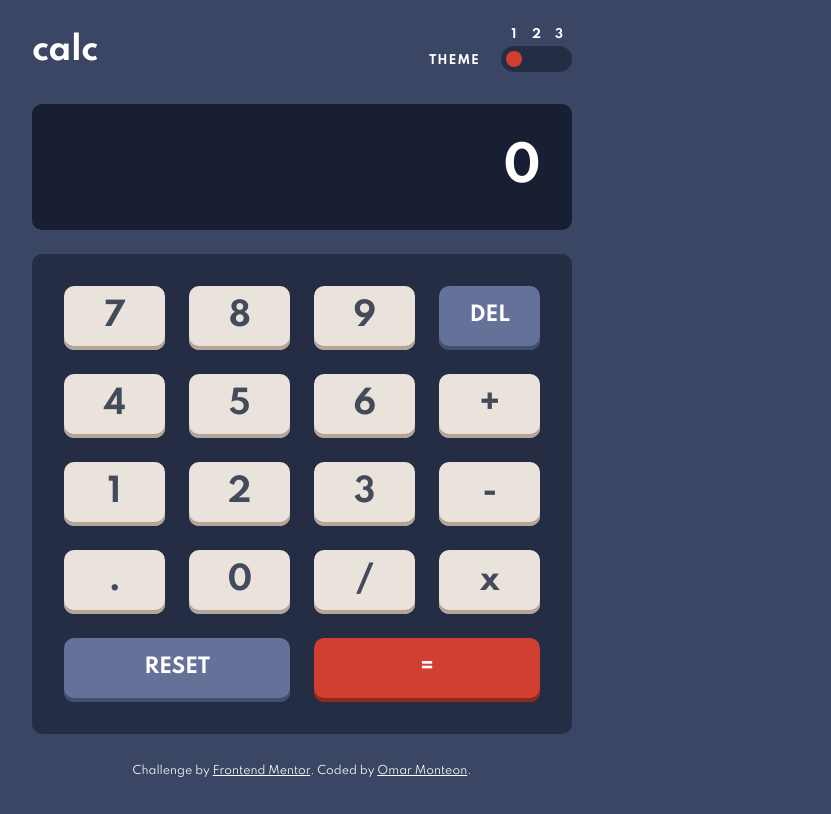
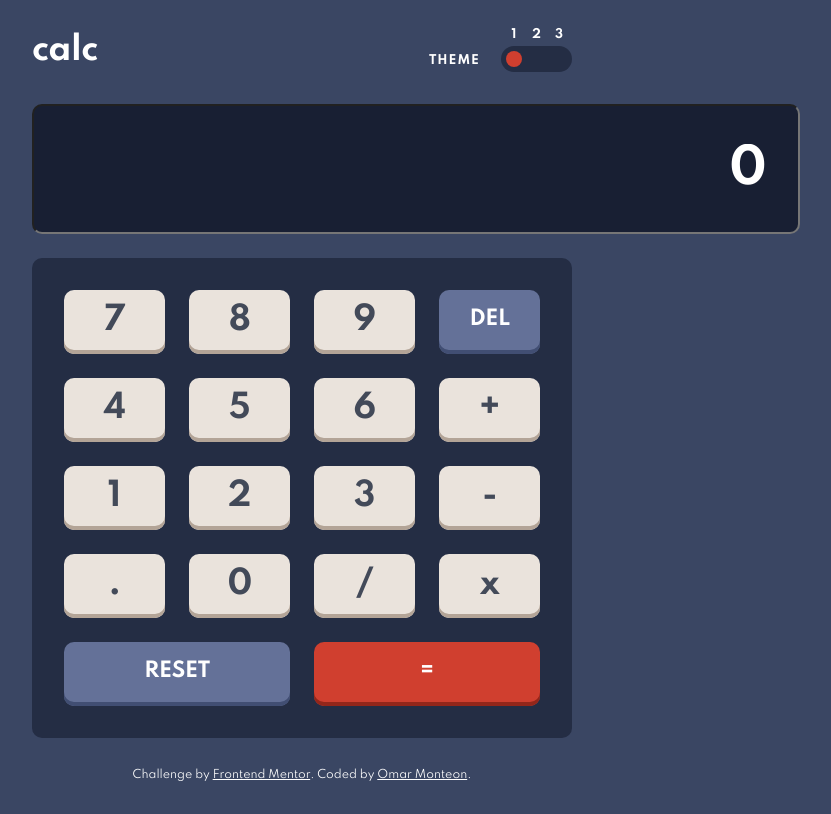
Before and after one commit to omonteon/calculator-fem, a React (Vite) app: page / in a window 1280 px wide. Shown: the whole page, without its empty margins (338-1169 px from the left). Built offline with nearby package versions, Linux system fonts and the light colour scheme.

Commit message:
Feat: Make display focusable.

```diff
--- a/src/components/Display.js
+++ b/src/components/Display.js
@@ -1,7 +1,14 @@
 import React from "react";
 
 function Display({ value = 0 }) {
-  return <div className="display">{parseFloat(value).toLocaleString()}</div>;
+  return (
+    <input
+      type="text"
+      className="display"
+      readOnly={true}
+      value={parseFloat(value).toLocaleString()}
+    />
+  );
 }
 
 export default Display;
```
